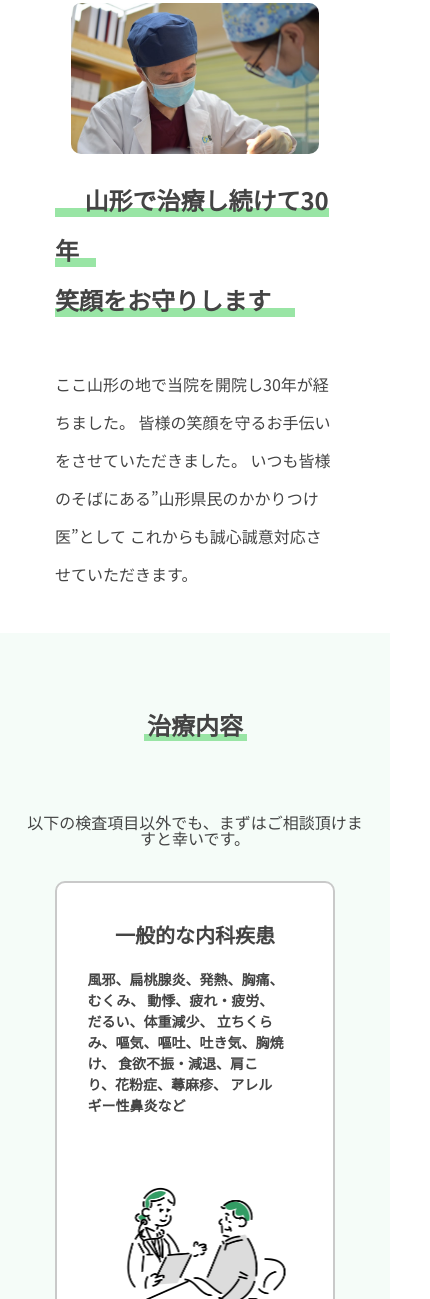
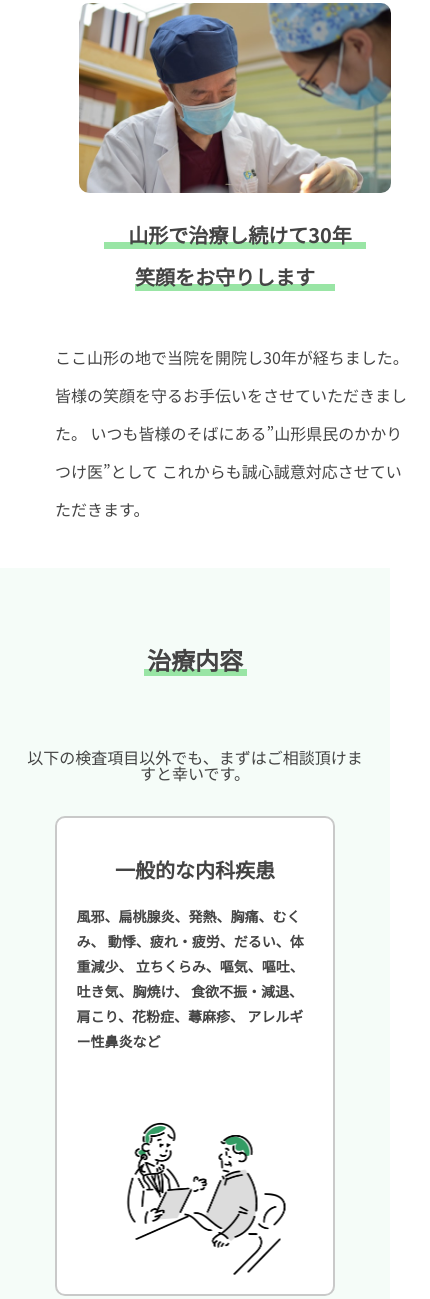
Before and after one commit to shinpeis/CodingEX, a plain HTML site: page index.html in a window 390 px wide. Shown: the part 959-2258 px from the top of the page, 430 px wide, since content can reach past the window. Drawn offline with Linux system fonts and the light colour scheme.

Commit message:
Add files via upload

```diff
--- a/css/style.css
+++ b/css/style.css
@@ -154,7 +154,11 @@ header{
 
 .wrapper{
   display: flex;
-  margin:162px 82px auto;
+  justify-content: center;
+
+  width:100%;
+  margin:162px auto 82px;
+  text-align: center;
   box-sizing: border-box;
 }
 
@@ -177,6 +181,7 @@ header{
   font-size: 1.6rem;
   line-height: 2.375;
   margin-top: 40px;
+  text-align: left;
   letter-spacing: 0px;
 
   }
@@ -215,6 +220,9 @@ header{
   }
   .thirtyyears br{
     display: none;
+  }
+  .thirtyyears .catchcopy {
+    font-size: 2.0rem;
   }
 }
 
@@ -329,6 +337,11 @@ header{
     font-size: 1.4rem;
     line-height: 1.5;
   }
+  .contents-box p{
+    padding-left: 20px;
+    padding-right:20px;
+    line-height: 1.8;
+  }
 }
 
 
@@ -351,6 +364,7 @@ header{
 .infobox{
   background: #FFFFFF;
   width:87.4%;
+  max-width: 1215px;
   margin: 0 auto;
   height: 390px;
   border-radius: 30px;
@@ -422,9 +436,20 @@ header{
     margin-right: 10px;
     margin-left: 10px;
   }
+}
+
+@media(max-width:768px){
+  .infobox .row{
+    margin-right: 35px;
+    margin-left:35px;
+  }
+  .row p{
+    line-height: 1.5;
+  }
+
+}
 
 
-}
 
 .infobox a{
   text-decoration: none;
@@ -449,6 +474,7 @@ header{
 .wrapper03{
   display:flex;
   width: 90%;
+  max-width: 1215px;
   margin: 0 auto;
 }
 
```
